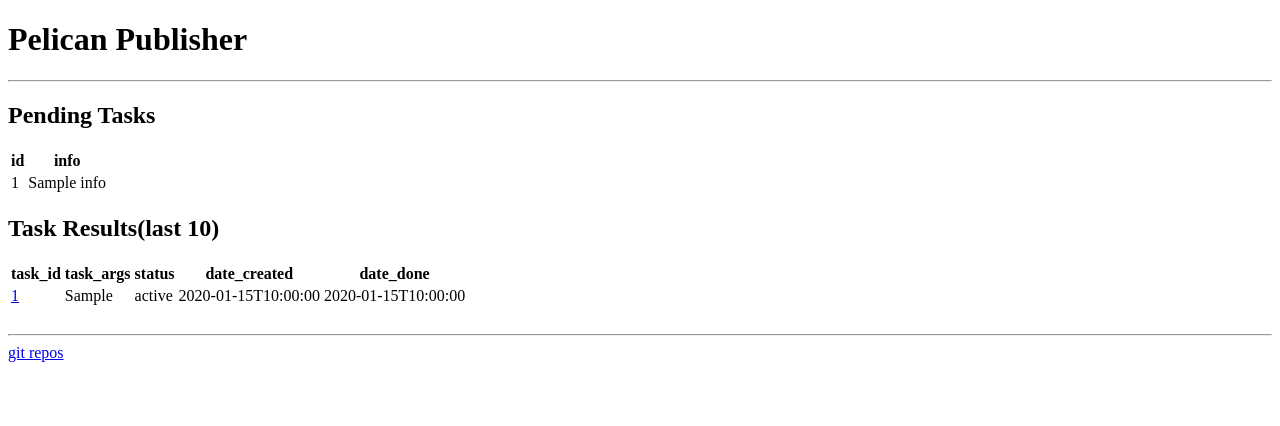
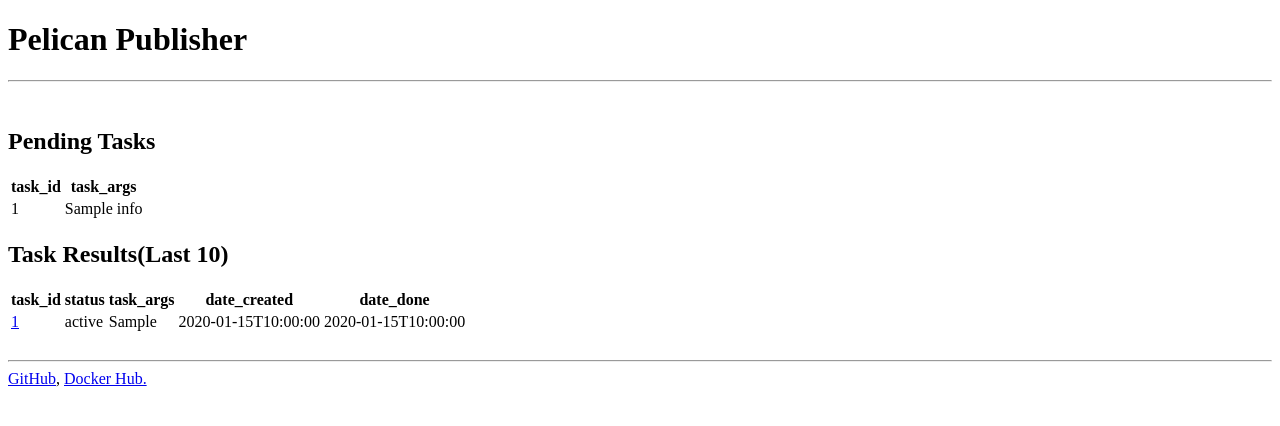
Before and after one commit to rexzhang/pelican-publisher, a Django app: template pelican_publisher/pp_core/templates/pp_core/home.html in a window 1280 px wide. Shown: the top 426 px of the page. Run offline with Django 3.2, Linux system fonts and the light colour scheme; the template is opened without the code that fills it: most values are stand-ins (such as "Sample title", 1, 10 or a date in 2020).

Commit message:
Update UI

```diff
--- /dev/null
+++ b/pelican_publisher/pp_core/templates/pp_core/_footer.html
@@ -0,0 +1,6 @@
+<footer>
+  <br>
+  <hr>
+  <a href="https://github.com/rexzhang/pelican-publisher">GitHub</a>,
+  <a href="https://hub.docker.com/r/ray1ex/pelican-publisher"> Docker Hub.</a>
+</footer>
--- /dev/null
+++ b/pelican_publisher/pp_core/templates/pp_core/_header.html
@@ -0,0 +1,5 @@
+<header>
+  <h1>Pelican Publisher</h1>
+  <hr>
+  <br>
+</header>
--- /dev/null
+++ b/pelican_publisher/pp_core/templates/pp_core/_pending_task_list.html
@@ -0,0 +1,19 @@
+<h2>Pending Tasks</h2>
+<table>
+  <thead>
+  {% if pending_list %}
+  <tr>
+    <th>task_id</th>
+    <th>task_args</th>
+  </tr>
+  {% endif %}
+  </thead>
+  <tbody>
+  {% for pending in pending_list %}
+  <tr>
+    <td>{{ pending.id }}</td>
+    <td>{{ pending.info }}</td>
+  </tr>
+  {% endfor %}
+  </tbody>
+</table>
--- /dev/null
+++ b/pelican_publisher/pp_core/templates/pp_core/_task_result_list.html
@@ -0,0 +1,23 @@
+<h2>Task Results(Last 10)</h2>
+<table>
+  <thead>
+  <tr>
+    <th>task_id</th>
+    <th>status</th>
+    <th>task_args</th>
+    <th>date_created</th>
+    <th>date_done</th>
+  </tr>
+  </thead>
+  <tbody>
+  {% for task_result in task_result_list %}
+  <tr>
+    <td><a href="{% url 'task-result-detail' task_result.task_id %}">{{ task_result.task_id }}</a></td>
+    <td>{{ task_result.status }}</td>
+    <td>{{ task_result.task_args }}</td>
+    <td>{{ task_result.date_created|date:"c" }}</td>
+    <td>{{ task_result.date_done|date:"c" }}</td>
+  </tr>
+  {% endfor %}
+  </tbody>
+</table>
--- a/pelican_publisher/pp_core/templates/pp_core/home.html
+++ b/pelican_publisher/pp_core/templates/pp_core/home.html
@@ -5,57 +5,11 @@
   <title>Pelican Publisher</title>
 </head>
 <body>
-<header>
-  <h1>Pelican Publisher</h1>
-  <hr>
-</header>
+{% include "pp_core/_header.html" %}
 <main>
-  <h2>Pending Tasks</h2>
-  <table>
-    <thead>
-    <tr>
-      <th>id</th>
-      <th>info</th>
-    </tr>
-    </thead>
-    <tbody>
-    {% for pending in pending_list %}
-    <tr>
-      <td>{{ pending.id }}</td>
-      <td>{{ pending.info }}</td>
-    </tr>
-    {% endfor %}
-    </tbody>
-  </table>
-
-  <h2>Task Results(last 10)</h2>
-  <table>
-    <thead>
-    <tr>
-      <th>task_id</th>
-      <th>task_args</th>
-      <th>status</th>
-      <th>date_created</th>
-      <th>date_done</th>
-    </tr>
-    </thead>
-    <tbody>
-    {% for task_result in task_result_list %}
-    <tr>
-      <td><a href="{% url 'task-result-detail' task_result.task_id %}">{{ task_result.task_id }}</a></td>
-      <td>{{ task_result.task_args }}</td>
-      <td>{{ task_result.status }}</td>
-      <td>{{ task_result.date_created|date:"c" }}</td>
-      <td>{{ task_result.date_done|date:"c" }}</td>
-    </tr>
-    {% endfor %}
-    </tbody>
-  </table>
+  {% include "pp_core/_pending_task_list.html" %}
+  {% include "pp_core/_task_result_list.html" %}
 </main>
-<footer>
-  <br>
-  <hr>
-  <a href="https://github.com/rexzhang/pelican-publisher">git repos</a>
-</footer>
+{% include "pp_core/_footer.html" %}
 </body>
 </html>
--- a/pelican_publisher/pp_core/views.py
+++ b/pelican_publisher/pp_core/views.py
@@ -29,7 +29,7 @@
         context = super().get_context_data(**kwargs)
 
         context['pending_list'] = get_pending_task_list()
-        context['task_result_list'] = TaskResult.objects.all()
+        context['task_result_list'] = TaskResult.objects.all()[:10]
         return context
 
 
```
Also changed, not shown: pelican_publisher/pp_core/templates/pp_core/task_result_detail.html (+8 -1 lines), 1 other file.
